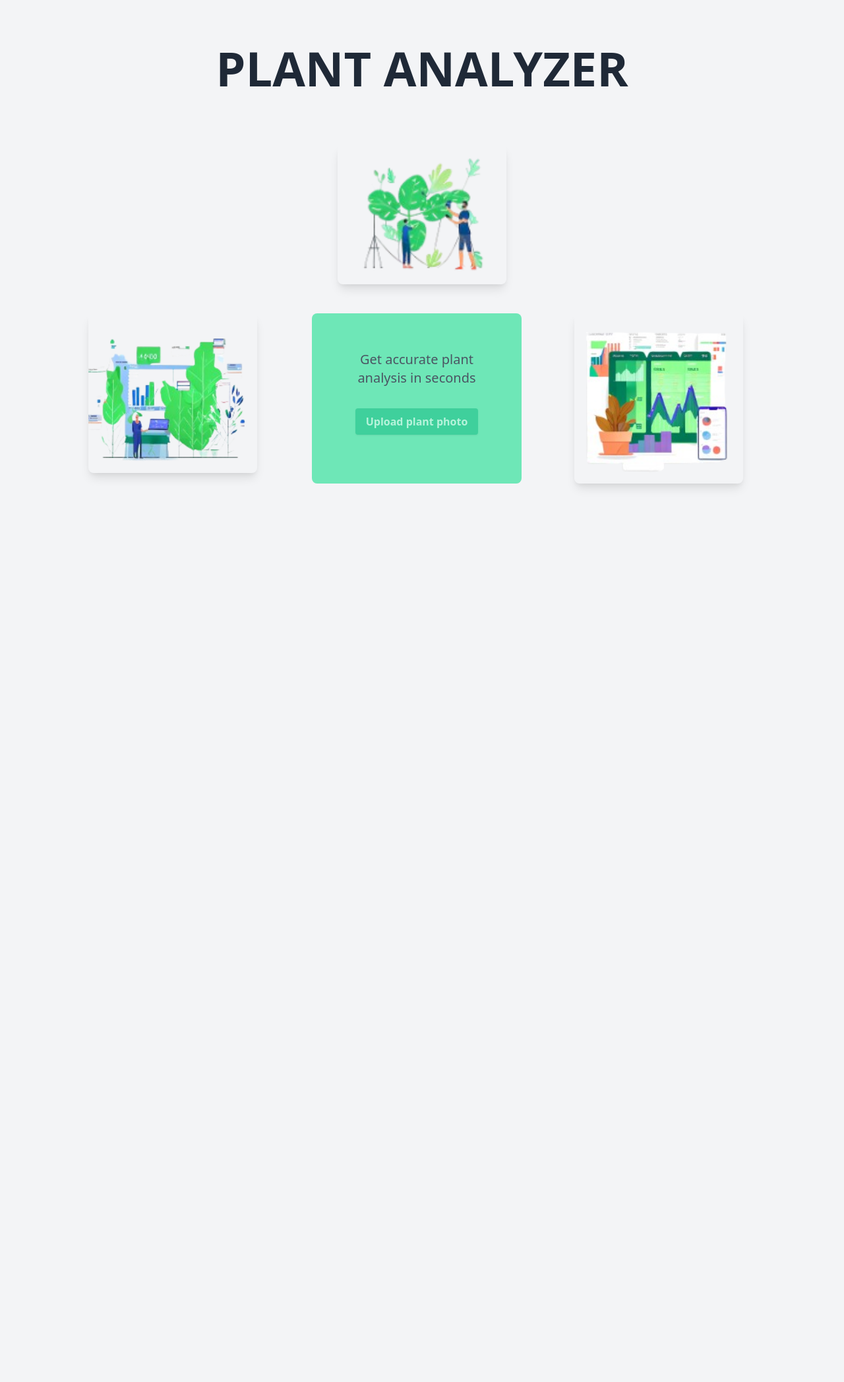
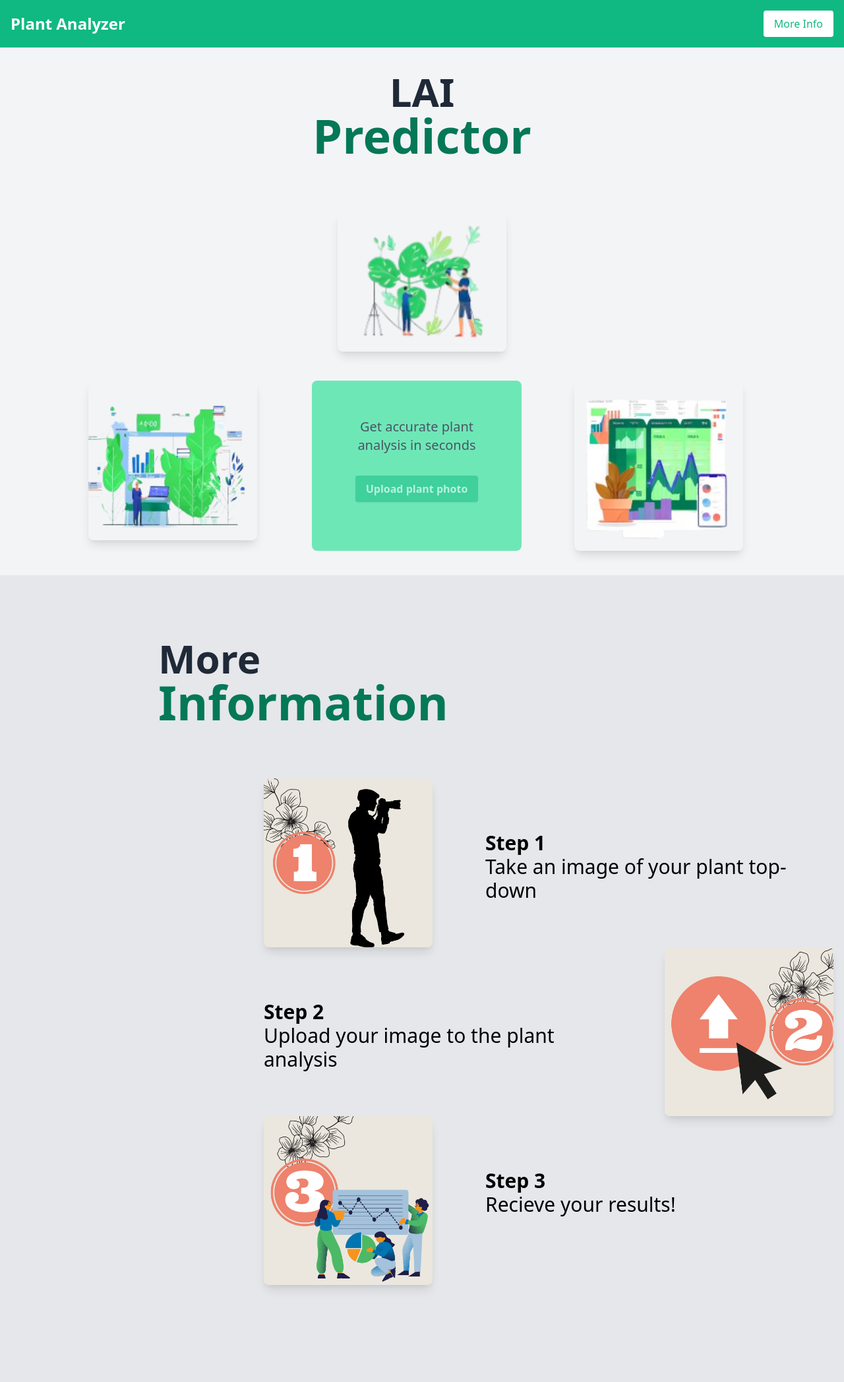
Before and after one commit to f8-rp/sciencefairfrontend, a website: page index.html in a window 1280 px wide. Shown: the whole page at 66% size. Before the commit the page ends 800 px from the top, so only its background shows below. Drawn offline with nearby package versions, Linux system fonts and the light colour scheme.

Commit message:
finalized home page

```diff
--- a/index.html
+++ b/index.html
@@ -7,21 +7,27 @@
   <link href="https://unpkg.com/tailwindcss@^2/dist/tailwind.min.css" rel="stylesheet">
 </head>
 <body class="font-sans bg-gray-100">
-  <div class="flex flex-col items-center justify-center min-h-screen text-center">
 
+    <!-- Header -->
+    <div class="bg-green-500 p-4 flex justify-between items-center">
+        <h1 class="text-white text-2xl font-bold">Plant Analyzer</h1>
+        <button class="bg-white text-green-500 px-4 py-2 rounded">More Info</button>
+    </div>
 
-    <div class="text-7xl font-bold text-gray-800 mb-20">PLANT ANALYZER</div>
+    <!-- Hero -->
+  <div class="flex flex-col items-center justify-center min-h-screen text-center fade-in-screen">
+    <div class="text-6xl font-bold text-gray-800 mb-20">LAI <div class="text-green-700 text-7xl">Predictor</div></div>
 
     <div class="flex-row">
     <div class="container">
-        <img src="image1.png" alt="People working on a plant" class="rounded-lg shadow-lg mb-11 m-auto w-64">
+        <img src="web-assets/image1.png" alt="People working on a plant" class="rounded-lg shadow-lg mb-11 m-auto w-64">
     </div>
 
 
     <div class="flex flex-row">
 
         <div class="container">
-            <img src="step1.png" alt="People working on a plant" class="rounded-lg shadow-lg w-64">
+            <img src="web-assets/step1.png" alt="People working on a plant" class="rounded-lg shadow-lg w-64">
         </div>
 
         <div class="bg-green-300 p-10 border-green-300 rounded-lg align-middle text-center w-3/4 -ml-4">
@@ -35,12 +41,30 @@
         </div>
 
         <div class="container">
-            <img src="step3.png" alt="People working on a plant" class="rounded-lg shadow-lg ml-20 w-64">
+            <img src="web-assets/step3.png" alt="People working on a plant" class="rounded-lg shadow-lg ml-20 w-64">
         </div>
 
     </div>
 
     </div>
   </div>
+
+  <!-- More Information -->
+  <div class="bg-gray-200 p-4 justify-between items-center">
+    <div class="text-6xl font-bold text-gray-800 mb-20 mt-20 ml-56">More <div class="text-green-700 text-7xl">Information</div></div>
+    <div class= "m-auto flex ">
+        <img src="web-assets/stepUno.png" alt="People working on a plant" class="rounded-lg shadow-lg w-64 ml-96">
+        <h1 class="text-3xl ml-20 mt-20"><b>Step 1</b> <br> Take an image of your plant top-down</h1>
+    </div>
+    <div class= "m-auto flex ">
+        <h1 class="text-3xl mt-20 ml-96"><b>Step 2</b> <br> Upload your image to the plant analysis</h1>
+        <img src="web-assets/stepDos.png" alt="People working on a plant" class="rounded-lg shadow-lg w-64 ml-20">
+    </div>
+    <div class= "m-auto flex ">
+        <img src="web-assets/stepTres.png" alt="People working on a plant" class="rounded-lg shadow-lg w-64 ml-96">
+        <h1 class="text-3xl ml-20 mt-20"><b>Step 3</b> <br> Recieve your results!</h1>
+    </div>
+    <div class="w-40 h-36"></div>
+  </div>
 </body>
 </html>
```
Also changed, not shown: Screenshot 2024-01-23 222720.png (deleted), web-assets/image1.png (renamed from image1.png), web-assets/step1.png (renamed from step1.png), web-assets/step3.png (renamed from step3.png), web-assets/stepDos.png (added), web-assets/stepTres.png (added), web-assets/stepUno.png (added).
